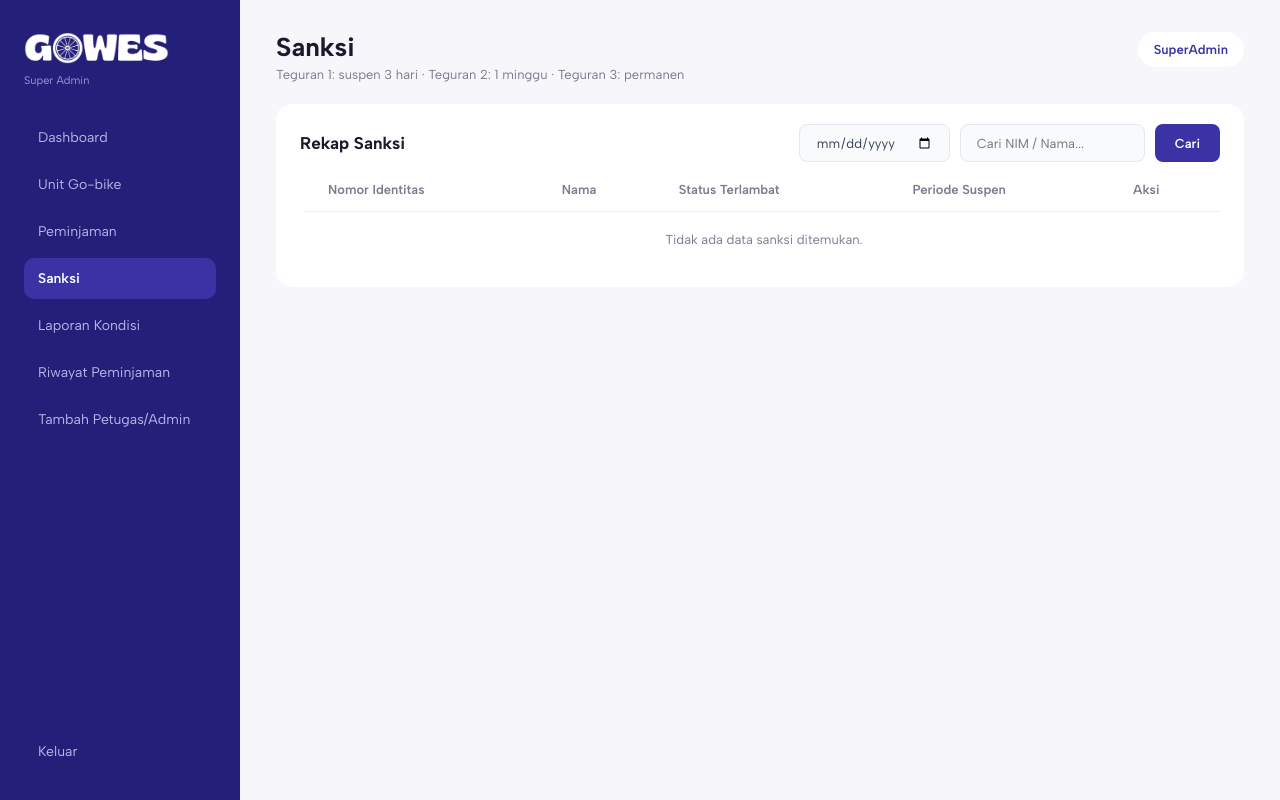
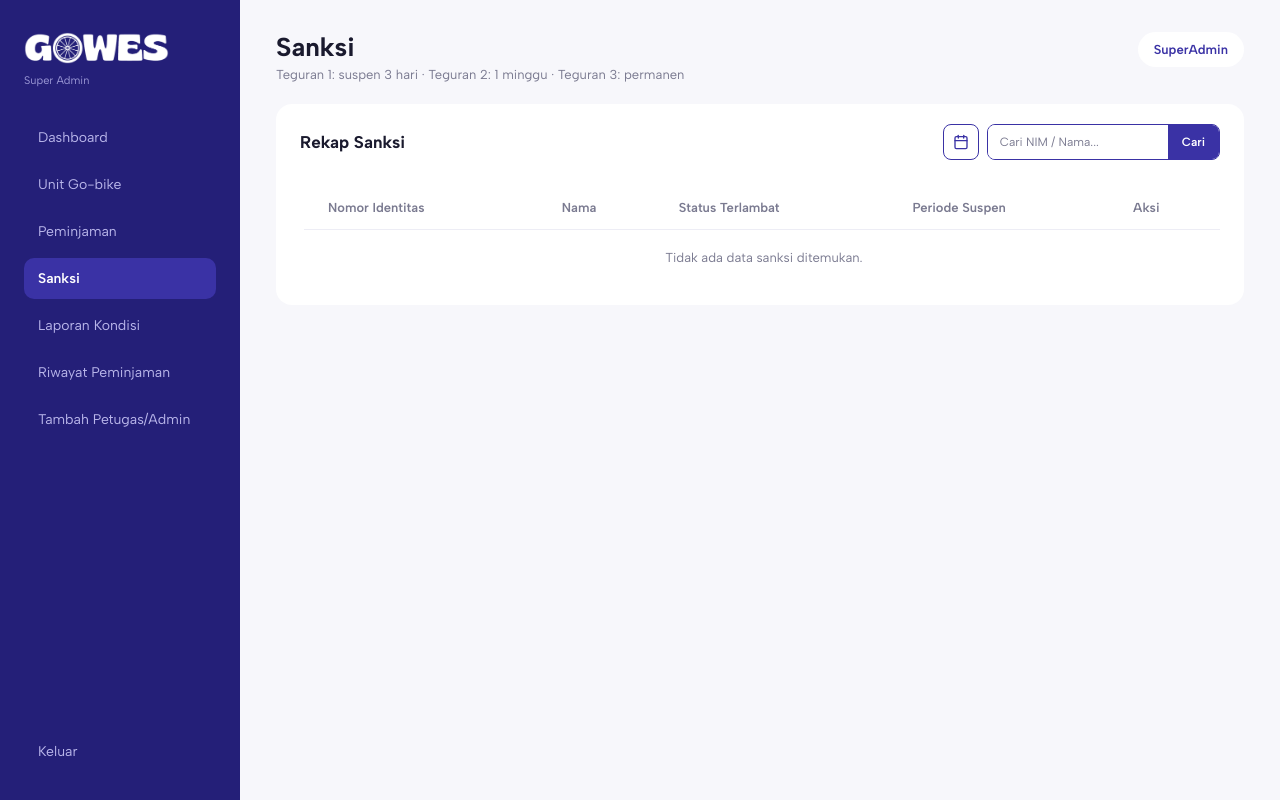
Before and after one commit to igmaiyodad-ui/Gowes-Deploy, a PHP site: page /superadmin/sanksi.php in a window 1280 px wide. Run offline with PHP 8.4, Linux system fonts and the light colour scheme; the visitor is signed in with stand-in values (Sample User, id 1); data that the repository does not hold is empty; some libraries are stand-ins or nearby versions.

Commit message:
Update sanksi.php

```diff
--- a/Backend/superadmin/sanksi.php
+++ b/Backend/superadmin/sanksi.php
@@ -17,8 +17,7 @@ require_once '../config/koneksi.php';
 // ==========================================
 // 3. LOGIKA FILTER & PENCARIAN
 // ==========================================
-$search = isset($_GET['search']) ? trim($_GET['search']) : '';
-$filter_date = isset($_GET['date']) ? trim($_GET['date']) : '';
+$search = isset($_GET['search']) ? trim($_GET['search']) : '';$filter_date = isset($_GET['date']) ? trim($_GET['date']) : '';
 
 try {
     $sql = "SELECT s.*, pm.nama, pm.no_identitas,
@@ -26,17 +25,14 @@ try {
             FROM sanksi s
             JOIN peminjam pm ON s.id_peminjam = pm.id_peminjam";
 
-    $where_clauses = [];
-    $params = [];
+    $where_clauses = [];$params = [];
 
-    if (!empty($search)) {
-        $where_clauses[] = "(pm.no_identitas ILIKE :search OR pm.nama ILIKE :search)";
-        $params[':search'] = "%$search%";
+    if (!empty($search)) {$where_clauses[] = "(pm.no_identitas ILIKE :search OR pm.nama ILIKE :search)";
+        $params[':search'] = "\%$search%";
     }
 
-    if (!empty($filter_date)) {
-        $where_clauses[] = ":filter_date BETWEEN s.tgl_mulai AND s.tgl_selesai";
-        $params[':filter_date'] = $filter_date;
+    if (!empty($filter_date)) {$where_clauses[] = ":filter_date BETWEEN s.tgl_mulai AND s.tgl_selesai";
+        $params[':filter_date'] =$filter_date;
     }
 
     if (count($where_clauses) > 0) {
@@ -47,7 +43,7 @@ try {
 
     $stmt = $pdo->prepare($sql);
     $stmt->execute($params);
-    $sanksi = $stmt->fetchAll();
+    $sanksi =$stmt->fetchAll();
 
 } catch (PDOException $e) {
     die("Error mengambil data sanksi: " . $e->getMessage());
@@ -71,50 +67,61 @@ $bulan_indo = [1 => 'Jan', 2 => 'Feb', 3 => 'Mar', 4 => 'Apr', 5 => 'Mei', 6 =>
   <link rel="stylesheet" href="../assets/css/panel.css">
 
   <style>
-    .panel-head {
-        display: flex;
-        justify-content: space-between;
+    .date-btn-wrap {
+        position: relative;
+        display: inline-flex;
         align-items: center;
-        flex-wrap: wrap;
-        gap: 15px;
-    }
-    .search-bar {
-        display: flex;
-        align-items: center;
-        gap: 10px;
-        flex-wrap: wrap;
-    }
-    .search-bar input {
-        height: 38px;
-        border: 1px solid #e2e8f0;
+        justify-content: center;
+        width: 36px;
+        height: 36px;
+        background: #fff;
+        border: 1.5px solid var(--primary);
         border-radius: 8px;
-        padding: 0 16px;
-        font-family: inherit;
-        font-size: 13px;
-        outline: none;
-        background: #f8fafc;
-        color: #334155;
+        color: var(--primary);
+        cursor: pointer;
+        flex-shrink: 0;
         transition: all 0.2s;
     }
-    .search-bar input:focus {
-        border-color: var(--primary);
-        box-shadow: 0 0 0 3px rgba(79, 70, 229, 0.1);
-        background: #fff;
+    .date-btn-wrap:hover,
+    .date-btn-wrap.has-date {
+        background: var(--primary);
+        color: #fff;
     }
-    .search-bar button {
-        background: var(--primary);
-        color: white;
-        border: none;
-        height: 38px;
-        padding: 0 20px;
-        border-radius: 8px;
-        font-weight: 600;
-        font-size: 13px;
+    .date-btn-wrap input[type="date"] {
+        position: absolute;
+        inset: 0;
+        width: 100%;
+        height: 100%;
+        opacity: 0;
         cursor: pointer;
-        transition: opacity 0.2s;
     }
-    .search-bar button:hover {
-        opacity: 0.9;
+    .date-btn-wrap input[type="date"]::-webkit-calendar-picker-indicator {
+        position: absolute;
+        inset: 0;
+        width: 100%;
+        height: 100%;
+        cursor: pointer;
+    }
+    @media (max-width: 768px) {
+        .panel-head-tools {
+            flex-direction: column;
+            align-items: stretch;
+            gap: 12px;
+        }
+        .toolbar-group {
+            display: flex;
+            align-items: center;
+            gap: 8px;
+            width: 100%;
+        }
+        .toolbar-group .input-wrapper {
+            flex: 1;
+            display: flex;
+        }
+        .toolbar-group .inp-cari {
+            width: 100%;
+            min-width: 0;
+        }
     }
   </style>
 </head>
@@ -162,13 +169,24 @@ $bulan_indo = [1 => 'Jan', 2 => 'Feb', 3 => 'Mar', 4 => 'Apr', 5 => 'Mei', 6 =>
       </header>
 
       <section class="panel">
-        <div class="panel-head">
+        <div class="panel-head-tools">
           <h2>Rekap Sanksi</h2>
 
-          <form method="GET" action="" class="search-bar">
-            <input type="date" name="date" value="<?= htmlspecialchars($filter_date) ?>" onchange="this.form.submit()" title="Filter tanggal">
-            <input type="search" name="search" placeholder="Cari NIM / Nama..." value="<?= htmlspecialchars($search) ?>">
-            <button type="submit">Cari</button>
+          <form method="GET" action="" class="toolbar-group">
+            <label class="date-btn-wrap <?= !empty($filter_date) ? 'has-date' : '' ?>" title="<?= !empty($filter_date) ? 'Tanggal: ' . htmlspecialchars($filter_date) : 'Filter tanggal' ?>">
+                <svg xmlns="http://www.w3.org/2000/svg" width="16" height="16" viewBox="0 0 24 24" fill="none" stroke="currentColor" stroke-width="2" stroke-linecap="round" stroke-linejoin="round">
+                    <rect x="3" y="4" width="18" height="18" rx="2" ry="2"></rect>
+                    <line x1="16" y1="2" x2="16" y2="6"></line>
+                    <line x1="8" y1="2" x2="8" y2="6"></line>
+                    <line x1="3" y1="10" x2="21" y2="10"></line>
+                </svg>
+                <input type="date" name="date" id="dateFilterSanksi" value="<?= htmlspecialchars($filter_date) ?>" onchange="this.form.submit()" onclick="try{this.showPicker()}catch(e){}">
+            </label>
+
+            <div class="input-wrapper">
+                <input type="search" name="search" class="inp-cari" placeholder="Cari NIM / Nama..." value="<?= htmlspecialchars($search) ?>">
+                <button type="submit" class="btn-cari">Cari</button>
+            </div>
           </form>
         </div>
 
@@ -185,16 +203,15 @@ $bulan_indo = [1 => 'Jan', 2 => 'Feb', 3 => 'Mar', 4 => 'Apr', 5 => 'Mei', 6 =>
             </thead>
             <tbody>
               <?php if (count($sanksi) > 0): ?>
-                <?php foreach ($sanksi as $row): ?>
+                <?php foreach ($sanksi as$row): ?>
                   <?php
                     $tgl_mulai = strtotime($row['tgl_mulai']);
                     $tgl_selesai = strtotime($row['tgl_selesai']);
-                    $format_mulai = date('d', $tgl_mulai) . ' ' . $bulan_indo[(int)date('m', $tgl_mulai)];
-                    $format_selesai = date('d', $tgl_selesai) . ' ' . $bulan_indo[(int)date('m', $tgl_selesai)];
+                    $format_mulai = date('d',$tgl_mulai) . ' ' . $bulan_indo[(int)date('m',$tgl_mulai)];
+                    $format_selesai = date('d',$tgl_selesai) . ' ' . $bulan_indo[(int)date('m',$tgl_selesai)];
 
-                    $hari_ini = date('Y-m-d');
-                    $is_aktif = ($hari_ini >= $row['tgl_mulai'] && $hari_ini <= $row['tgl_selesai']);
-                    $status_class = $is_aktif ? 'chip-bad' : 'chip-ok';
+                    $hari_ini = date('Y-m-d');$is_aktif = ($hari_ini >=$row['tgl_mulai'] && $hari_ini <=$row['tgl_selesai']);
+                    $status_class =$is_aktif ? 'chip-bad' : 'chip-ok';
                   ?>
                   <tr>
                     <td><strong><?= htmlspecialchars($row['no_identitas']) ?></strong></td>
```
